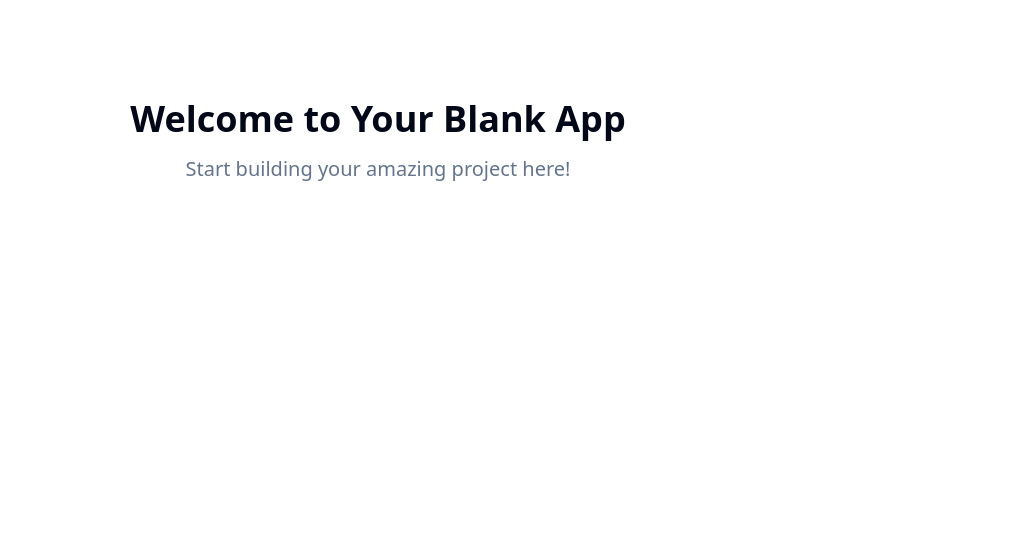
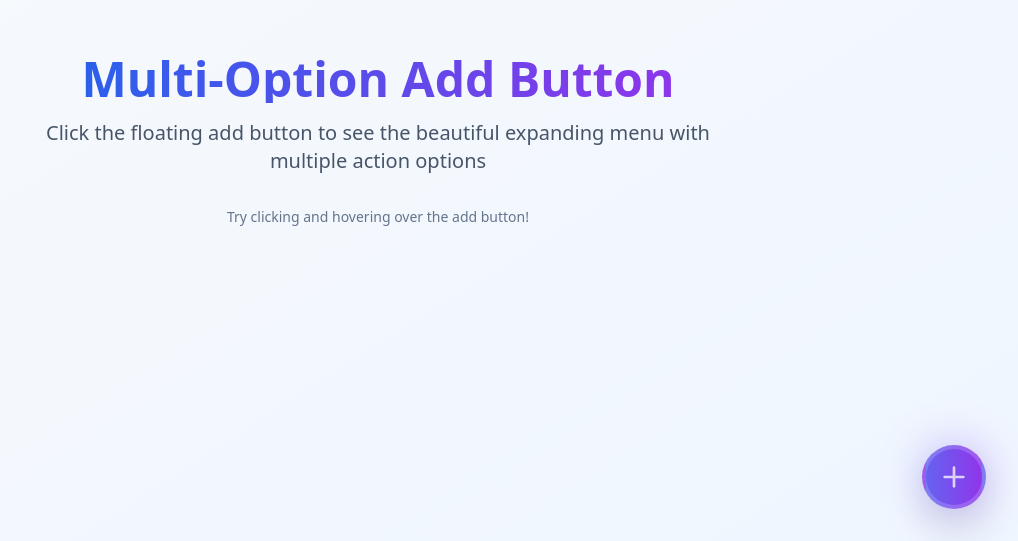
Before and after one commit to waleedpromptai/animate-add-sparkle-button, a React (Vite) app: page / in a window 1280 px wide. Shown: the part 259-800 px from the top of the page, without its empty margins (262-1280 px from the left). Built offline with nearby package versions, Linux system fonts and the light colour scheme.

Commit message:
Add animated multi-option button
Implement a button with multiple options and animations.

```diff
--- /dev/null
+++ b/src/components/ActionButton.tsx
@@ -0,0 +1,67 @@
+
+import { LucideIcon } from "lucide-react";
+
+interface ActionButtonProps {
+  icon: LucideIcon;
+  label: string;
+  onClick: () => void;
+  color: string;
+  isVisible: boolean;
+  delay: string;
+  index: number;
+}
+
+export const ActionButton = ({
+  icon: Icon,
+  label,
+  onClick,
+  color,
+  isVisible,
+  delay,
+  index,
+}: ActionButtonProps) => {
+  const angle = (index * 60) - 120; // Spread buttons in a fan pattern
+  const radius = 80; // Distance from main button
+
+  const x = Math.cos((angle * Math.PI) / 180) * radius;
+  const y = Math.sin((angle * Math.PI) / 180) * radius;
+
+  return (
+    <div
+      className={`
+        absolute bottom-4 right-4 transition-all duration-500 ease-out
+        ${isVisible ? 'opacity-100 scale-100' : 'opacity-0 scale-0'}
+        ${delay}
+      `}
+      style={{
+        transform: isVisible
+          ? `translate(${x}px, ${y}px)`
+          : 'translate(0px, 0px)',
+      }}
+    >
+      {/* Label */}
+      <div className="absolute right-16 top-1/2 -translate-y-1/2 whitespace-nowrap">
+        <span className="bg-white/90 backdrop-blur-sm text-slate-800 px-3 py-1 rounded-full text-sm font-medium shadow-lg border border-white/50">
+          {label}
+        </span>
+      </div>
+
+      {/* Action button */}
+      <button
+        onClick={onClick}
+        className={`
+          relative w-12 h-12 bg-gradient-to-r ${color} rounded-full
+          shadow-xl hover:shadow-2xl transform hover:scale-110
+          transition-all duration-200 ease-out flex items-center justify-center
+          border-2 border-white/30 backdrop-blur-sm
+          hover:rotate-12 active:scale-95
+        `}
+      >
+        <Icon className="w-5 h-5 text-white" />
+
+        {/* Hover glow */}
+        <div className={`absolute inset-0 rounded-full bg-gradient-to-r ${color} opacity-0 hover:opacity-50 blur-lg transition-opacity duration-200`} />
+      </button>
+    </div>
+  );
+};
--- /dev/null
+++ b/src/components/AddButton.tsx
@@ -0,0 +1,117 @@
+
+import { useState } from "react";
+import { Plus, FileText, Image, Video, StickyNote, Calendar } from "lucide-react";
+import { ActionButton } from "./ActionButton";
+
+interface AddButtonProps {
+  onCreatePost: () => void;
+  onAddPhoto: () => void;
+  onAddVideo: () => void;
+  onAddNote: () => void;
+  onAddEvent: () => void;
+}
+
+export const AddButton = ({
+  onCreatePost,
+  onAddPhoto,
+  onAddVideo,
+  onAddNote,
+  onAddEvent,
+}: AddButtonProps) => {
+  const [isOpen, setIsOpen] = useState(false);
+
+  const toggleMenu = () => {
+    setIsOpen(!isOpen);
+  };
+
+  const handleActionClick = (action: () => void) => {
+    action();
+    setIsOpen(false);
+  };
+
+  const actions = [
+    {
+      icon: FileText,
+      label: "Create Post",
+      onClick: () => handleActionClick(onCreatePost),
+      color: "from-blue-500 to-blue-600",
+      delay: "delay-[50ms]",
+    },
+    {
+      icon: Image,
+      label: "Add Photo",
+      onClick: () => handleActionClick(onAddPhoto),
+      color: "from-green-500 to-green-600",
+      delay: "delay-[100ms]",
+    },
+    {
+      icon: Video,
+      label: "Add Video",
+      onClick: () => handleActionClick(onAddVideo),
+      color: "from-purple-500 to-purple-600",
+      delay: "delay-[150ms]",
+    },
+    {
+      icon: StickyNote,
+      label: "Add Note",
+      onClick: () => handleActionClick(onAddNote),
+      color: "from-yellow-500 to-yellow-600",
+      delay: "delay-[200ms]",
+    },
+    {
+      icon: Calendar,
+      label: "Add Event",
+      onClick: () => handleActionClick(onAddEvent),
+      color: "from-red-500 to-red-600",
+      delay: "delay-[250ms]",
+    },
+  ];
+
+  return (
+    <div className="fixed bottom-8 right-8 z-50">
+      {/* Backdrop overlay */}
+      {isOpen && (
+        <div
+          className="fixed inset-0 bg-black/20 backdrop-blur-sm animate-fade-in"
+          onClick={() => setIsOpen(false)}
+        />
+      )}
+
+      {/* Action buttons */}
+      <div className="relative">
+        {actions.map((action, index) => (
+          <ActionButton
+            key={action.label}
+            icon={action.icon}
+            label={action.label}
+            onClick={action.onClick}
+            color={action.color}
+            isVisible={isOpen}
+            delay={action.delay}
+            index={index}
+          />
+        ))}
+
+        {/* Main add button */}
+        <button
+          onClick={toggleMenu}
+          className={`
+            relative w-16 h-16 bg-gradient-to-r from-indigo-500 to-purple-600
+            rounded-full shadow-2xl hover:shadow-3xl transform hover:scale-110
+            transition-all duration-300 ease-spring flex items-center justify-center
+            border-4 border-white/20 backdrop-blur-sm
+            ${isOpen ? 'rotate-45 scale-110' : 'rotate-0 scale-100'}
+          `}
+        >
+          <Plus className="w-8 h-8 text-white transition-transform duration-300" />
+
+          {/* Ripple effect */}
+          <div className="absolute inset-0 rounded-full bg-white/30 scale-0 opacity-0 animate-ping" />
+
+          {/* Glow effect */}
+          <div className="absolute inset-0 rounded-full bg-gradient-to-r from-indigo-500 to-purple-600 opacity-50 blur-xl animate-pulse" />
+        </button>
+      </div>
+    </div>
+  );
+};
--- a/src/pages/Index.tsx
+++ b/src/pages/Index.tsx
@@ -1,11 +1,52 @@
-// Update this page (the content is just a fallback if you fail to update the page)
+
+import { AddButton } from "@/components/AddButton";
 
 const Index = () => {
+  const handleCreatePost = () => {
+    console.log("Creating new post...");
+  };
+
+  const handleAddPhoto = () => {
+    console.log("Adding photo...");
+  };
+
+  const handleAddVideo = () => {
+    console.log("Adding video...");
+  };
+
+  const handleAddNote = () => {
+    console.log("Adding note...");
+  };
+
+  const handleAddEvent = () => {
+    console.log("Adding event...");
+  };
+
   return (
-    <div className="min-h-screen flex items-center justify-center bg-background">
-      <div className="text-center">
-        <h1 className="text-4xl font-bold mb-4">Welcome to Your Blank App</h1>
-        <p className="text-xl text-muted-foreground">Start building your amazing project here!</p>
+    <div className="min-h-screen bg-gradient-to-br from-slate-50 to-blue-50 flex items-center justify-center p-8">
+      <div className="text-center space-y-8">
+        <div className="space-y-4">
+          <h1 className="text-5xl font-bold bg-gradient-to-r from-blue-600 to-purple-600 bg-clip-text text-transparent">
+            Multi-Option Add Button
+          </h1>
+          <p className="text-xl text-slate-600 max-w-2xl mx-auto">
+            Click the floating add button to see the beautiful expanding menu with multiple action options
+          </p>
+        </div>
+
+        <div className="relative">
+          <AddButton
+            onCreatePost={handleCreatePost}
+            onAddPhoto={handleAddPhoto}
+            onAddVideo={handleAddVideo}
+            onAddNote={handleAddNote}
+            onAddEvent={handleAddEvent}
+          />
+        </div>
+
+        <div className="mt-16 text-sm text-slate-500">
+          <p>Try clicking and hovering over the add button!</p>
+        </div>
       </div>
     </div>
   );
--- a/tailwind.config.ts
+++ b/tailwind.config.ts
@@ -1,3 +1,4 @@
+
 import type { Config } from "tailwindcss";
 
 export default {
@@ -84,11 +85,54 @@ export default {
 					to: {
 						height: '0'
 					}
+				},
+				'fade-in': {
+					'0%': {
+						opacity: '0',
+						transform: 'translateY(10px)'
+					},
+					'100%': {
+						opacity: '1',
+						transform: 'translateY(0)'
+					}
+				},
+				'scale-in': {
+					'0%': {
+						transform: 'scale(0.95)',
+						opacity: '0'
+					},
+					'100%': {
+						transform: 'scale(1)',
+						opacity: '1'
+					}
+				},
+				'bounce-in': {
+					'0%': {
+						transform: 'scale(0)',
+						opacity: '0'
+					},
+					'50%': {
+						transform: 'scale(1.1)',
+						opacity: '0.8'
+					},
+					'100%': {
+						transform: 'scale(1)',
+						opacity: '1'
+					}
 				}
 			},
 			animation: {
 				'accordion-down': 'accordion-down 0.2s ease-out',
-				'accordion-up': 'accordion-up 0.2s ease-out'
+				'accordion-up': 'accordion-up 0.2s ease-out',
+				'fade-in': 'fade-in 0.3s ease-out',
+				'scale-in': 'scale-in 0.2s ease-out',
+				'bounce-in': 'bounce-in 0.4s cubic-bezier(0.68, -0.55, 0.265, 1.55)'
+			},
+			boxShadow: {
+				'3xl': '0 35px 60px -12px rgba(0, 0, 0, 0.25)',
+			},
+			transitionTimingFunction: {
+				'spring': 'cubic-bezier(0.68, -0.55, 0.265, 1.55)',
 			}
 		}
 	},
```
